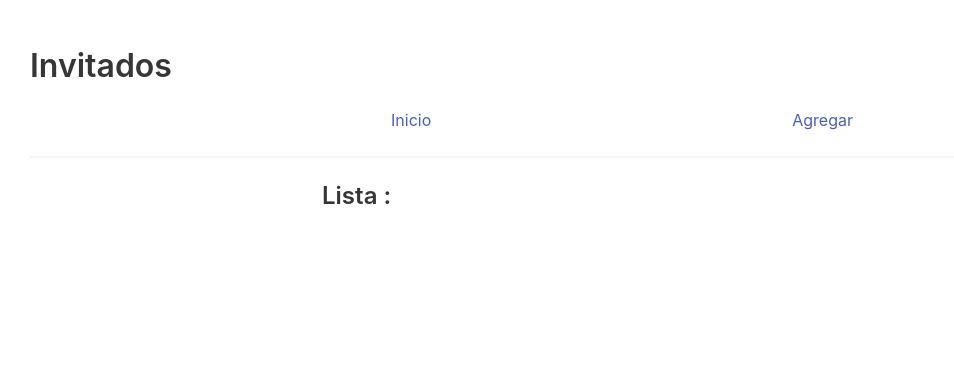
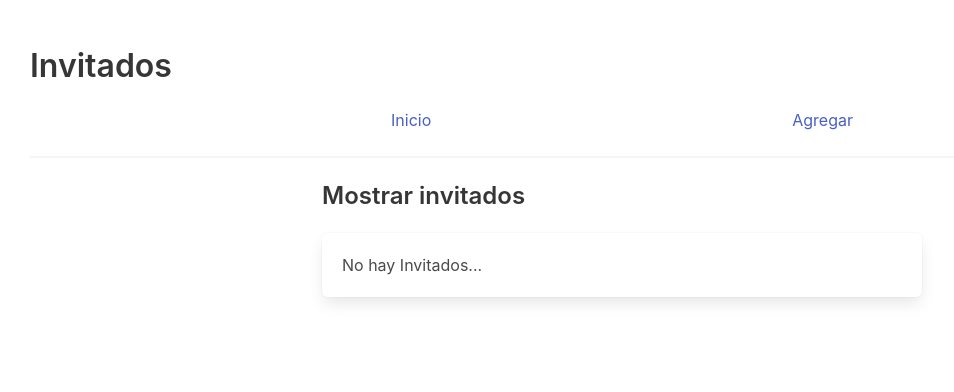
Before and after one commit to elgael06/invitados_web, a Flask app: page /invitados in a window 1280 px wide. Shown: the top 392 px of the page, without its empty margins (18-972 px from the left). Run offline with Flask 2, Linux system fonts and the light colour scheme.

Commit message:
mensaje no hay en lista.

```diff
--- a/templates/agregar.html
+++ b/templates/agregar.html
@@ -6,7 +6,6 @@
 
 {% block content %}
     <form action="/add/" method="POST">
-        <label class="label">Nombre</label>
         <div class="columns" style="justify-content: center;">
 
             <div class="field has-addons is-full">
--- a/templates/lista.html
+++ b/templates/lista.html
@@ -1,7 +1,7 @@
 {% extends 'layout.html' %}
 {% block title %}Listado{% endblock %}
 {% block header %}
-    <h3 class="title is-4">Lista :</h3>
+    <h3 class="title is-4">Mostrar invitados</h3>
 {% endblock %}
 
 {% block content %}
@@ -16,5 +16,8 @@
             {%endif%}
         </li>
         {% endfor -%}
+        {% if lista == [] %}
+            <span class="box">No hay Invitados...</span>
+        {%endif%}
     </ul>
 {% endblock %}
```
